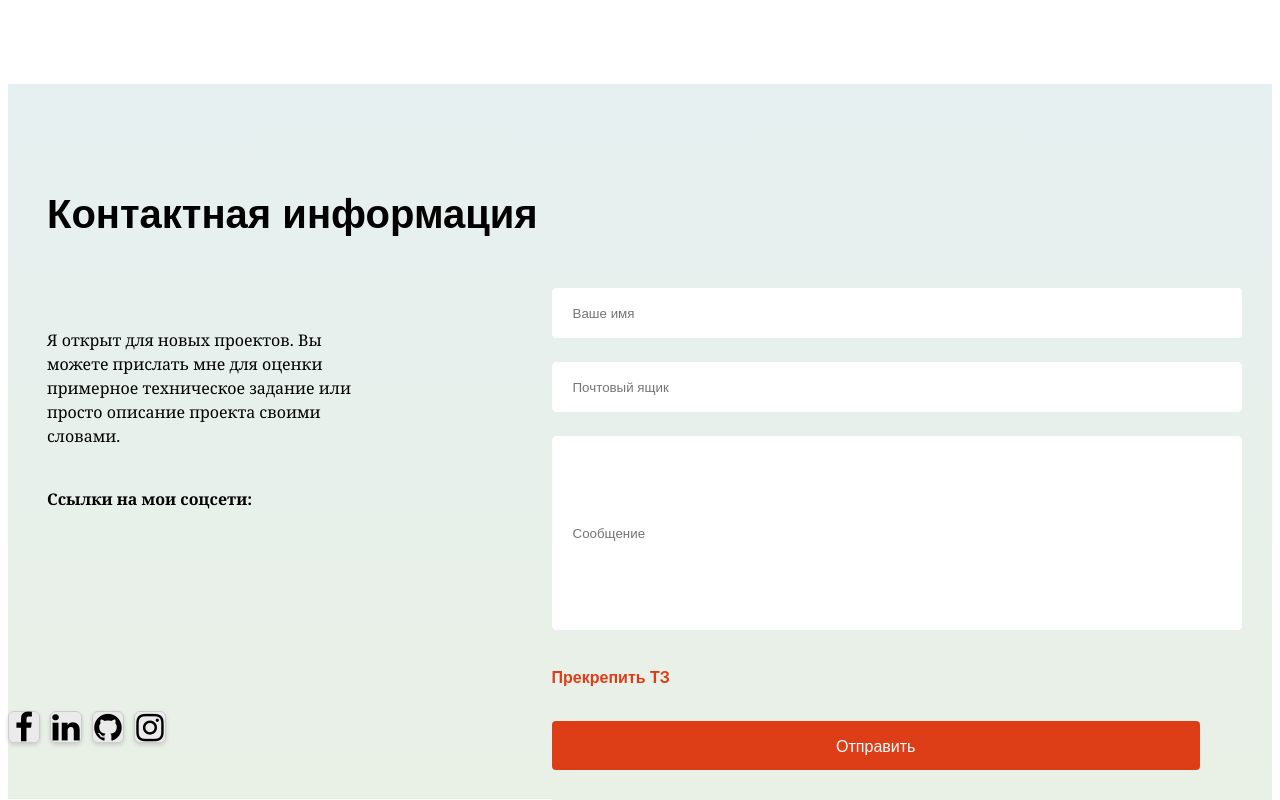
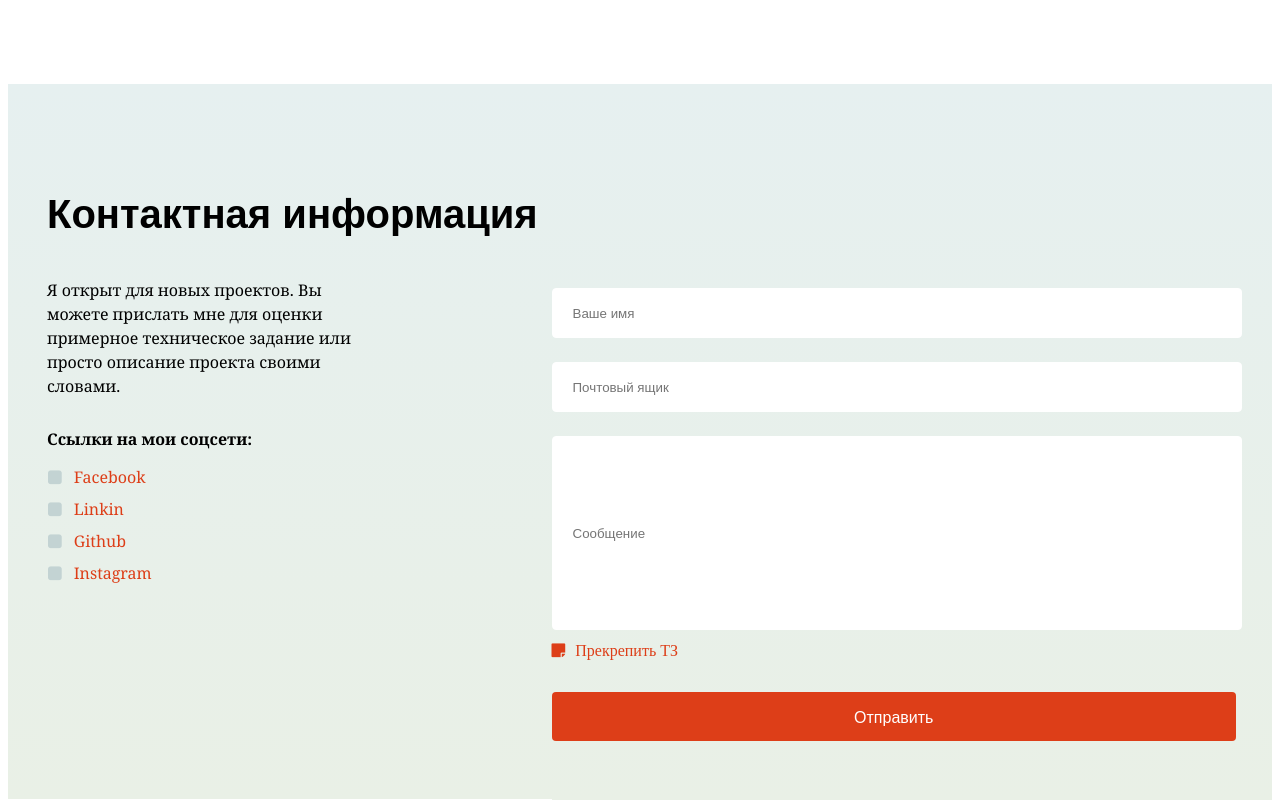
Before and after one commit to Vladimir2430/Test1_forBeginners, a plain HTML site: page index.html in a window 1280 px wide. Shown: the part 3144-3944 px from the top of the page. Drawn offline with Linux system fonts and the light colour scheme; no server answers.

Commit message:
footer finished

```diff
--- a/css/styles.less
+++ b/css/styles.less
@@ -3,6 +3,7 @@
 @color-black: #000000;
 @color-orange: #DD3E18;
 @color-orange-lite: rgb(255, 94, 0);
+@color-gray: rgb(195, 211, 211);
 
 @header-font1: "Helvetica-Bold",  sans-serif;
 @header-font2: "Georgia",  sans-serif;
@@ -163,6 +164,7 @@
     p {
       width: 304px;
       height: 203px;
+      margin-top: -50px;
       padding: 61px 0 0 39px;
       font-size: 16px;
       font-family: @header-font2;
@@ -172,34 +174,29 @@
     h4 {
       width: 304px;
       height: 203px;
-      padding: 0 0 0 39px;
-      margin-top: -60px;
+      padding-left: 39px;
+      margin-top: -70px;
       font-size: 16px;
       font-family: @header-font2;
       line-height: 24px;
     }
 
-    .social a{
-      text-align:center;
-      width: 30px;
-      height: 30px;
-      float:left;
-      background: @color-white;
-      border:1px solid #ccc;
-      box-shadow:0 2px 4px rgba(0,0,0,0.15), inset 0 0 50px rgba(0,0,0,0.1);
-      border-radius: 6px;
-      margin:0 10px 10px 0;
-      padding: 0px;
-      color: @color-black;
+    .social {
+      height: 147px;
+      width: 100px;
+      padding: 0 0 0 40px;
+      margin: -190px 0 0 0;
+      color: @color-gray;
     }
 
-    .facebook a:hover {background:#3b5998;color:#fff;}
-
-    .linkedin a:hover {background:#0e76a8;color:#fff;}
-
-    .github a:hover {background:#191919;color:#fff;}
-
-    .instagram a:hover {background:#3f729b;color:#fff;}
+    .social>li>a {
+      color: @color-orange;
+      text-decoration: none;
+      font-family: @header-font2;
+      font-size: 16px;
+      line-height: 32px;
+      padding: 10px 12px;
+    }
 
     .forms {
       width: 57%;
@@ -238,7 +235,7 @@
     }
 
     input[type=submit] {
-      width: 90%;
+      width: 95%;
       min-width: 544px;
       height: 49px;
       background-color: @color-orange;
@@ -247,22 +244,33 @@
       line-height: 24px;
       font-size: 16px;
       padding: 14px 20px;
-      margin: 8px 0;
+      margin: 32px 0;
       border: none;
       border-radius: 4px;
       cursor: pointer;
     }
 
-  input[type=submit]:hover {
+    input[type=submit]:hover {
       background-color: @color-orange-lite;
-  }
+    }
 
-  h5 {
-    font-family: @header-font1;
-    font-size: 16px;
-    color: @color-orange;
-  }
+    input[type=file] {
+      width: 0.1px;
+    	height: 0.1px;
+	    opacity: 0;
+	    overflow: hidden;
+	    position: absolute;
+      z-index: -1;
+    }
 
+    .fa-sticky-note {
+      cursor: pointer;
+      color: @color-orange;
+    }
+
+    .fa-sticky-note>span {
+      margin: 0 0 0 10px;
+    }
   }
 }
 
--- a/index.html
+++ b/index.html
@@ -39,35 +39,24 @@
         <p>Я открыт для новых проектов. Вы можете прислать мне для оценки
           примерное техническое задание или просто описание проекта своими словами.</p>
         <h4>Ссылки на мои соцсети:</h4>
-
-        <div class="social facebook">
-            <a href="#" target="_blank"><i class="fa fa-facebook fa-2x"></i></a>
-        </div>
-        <div class="social linkedin">
-            <a href="#" target="_blank"><i class="fa fa-linkedin fa-2x"></i></a>
-        </div>
-        <div class="social github">
-            <a href="#" target="_blank"><i class="fa fa-github fa-2x"></i></a>
-        </div>
-        <div class="social instagram">
-            <a href="#" target="_blank"><i class="fa fa-instagram fa-2x"></i></a>
-        </div>
-
+        <ul class="social">
+          <li class="fa fa-square"><a href="https://www.facebook.com/profile.php?id=100010986496477" target="_blank">Facebook</a></li>
+          <li class="fa fa-square"><a href="https://www.linkedin.com/in/uladzimir-yeudakimovich-007469155" target="_blank">Linkin</a></li>
+          <li class="fa fa-square"><a href="https://github.com/Vladimir2430" target="_blank">Github</a></li>
+          <li class="fa fa-square"><a href="https://instagram.com/uladzimiryeudakimovich" target="_blank">Instagram</a></li>
+        </ul>
       </div>
 
       <div class="forms">
           <form action="/action_page.php">
             <label for="fname"></label>
             <input type="text" id="fname" name="firstname" placeholder="Ваше имя">
-
             <label for="email"></label>
             <input type="text" id="email" name="email" placeholder="Почтовый ящик">
-
             <label for="later"></label>
             <input type="text" id="later" name="later" placeholder="Сообщение">
-
-            <h5>Прекрепить ТЗ</h5>
-
+            <input type="file" id="file" name="file">
+            <label for="file" class="fa fa-sticky-note"><span>Прекрепить ТЗ</span></label>
             <input type="submit" value="Отправить">
           </form>
       </div>
```
Also changed, not shown: css/styles.css.
